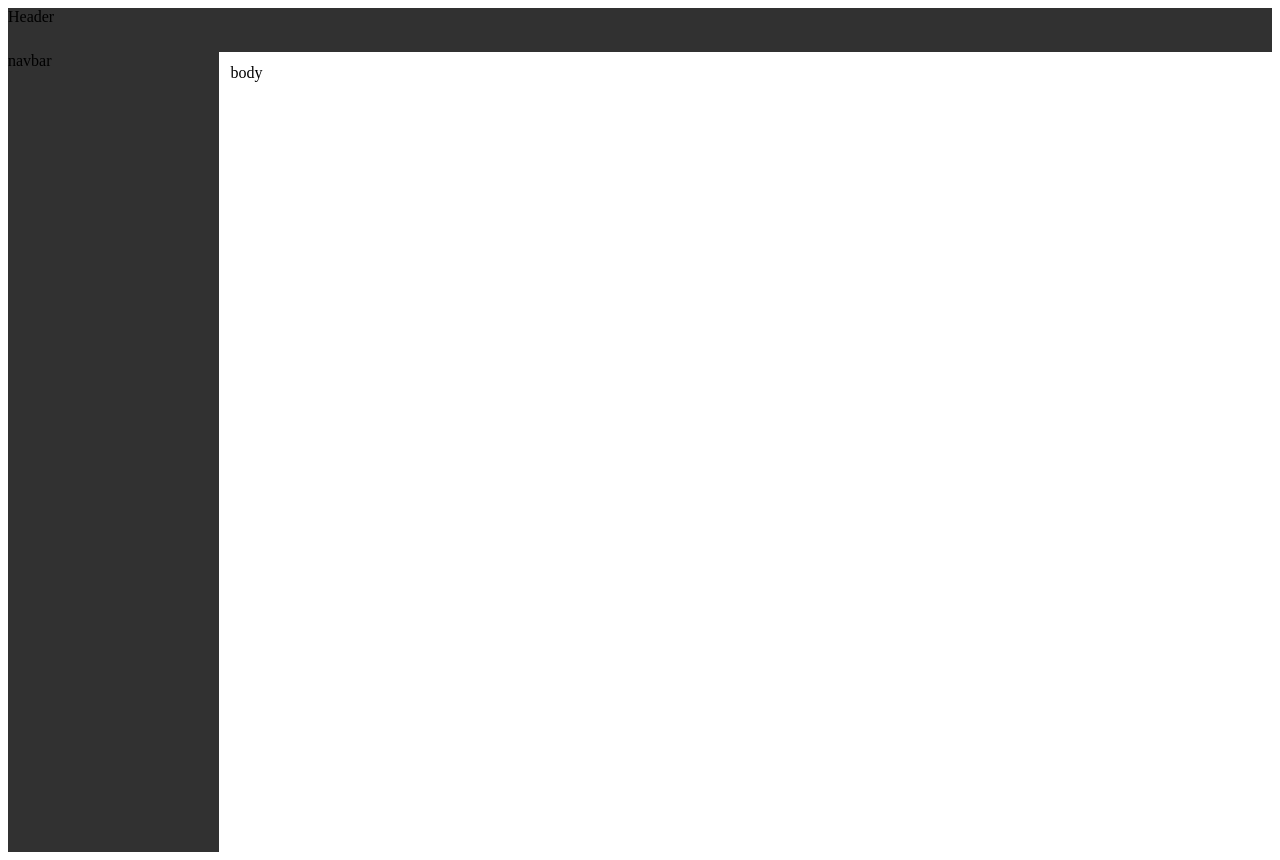
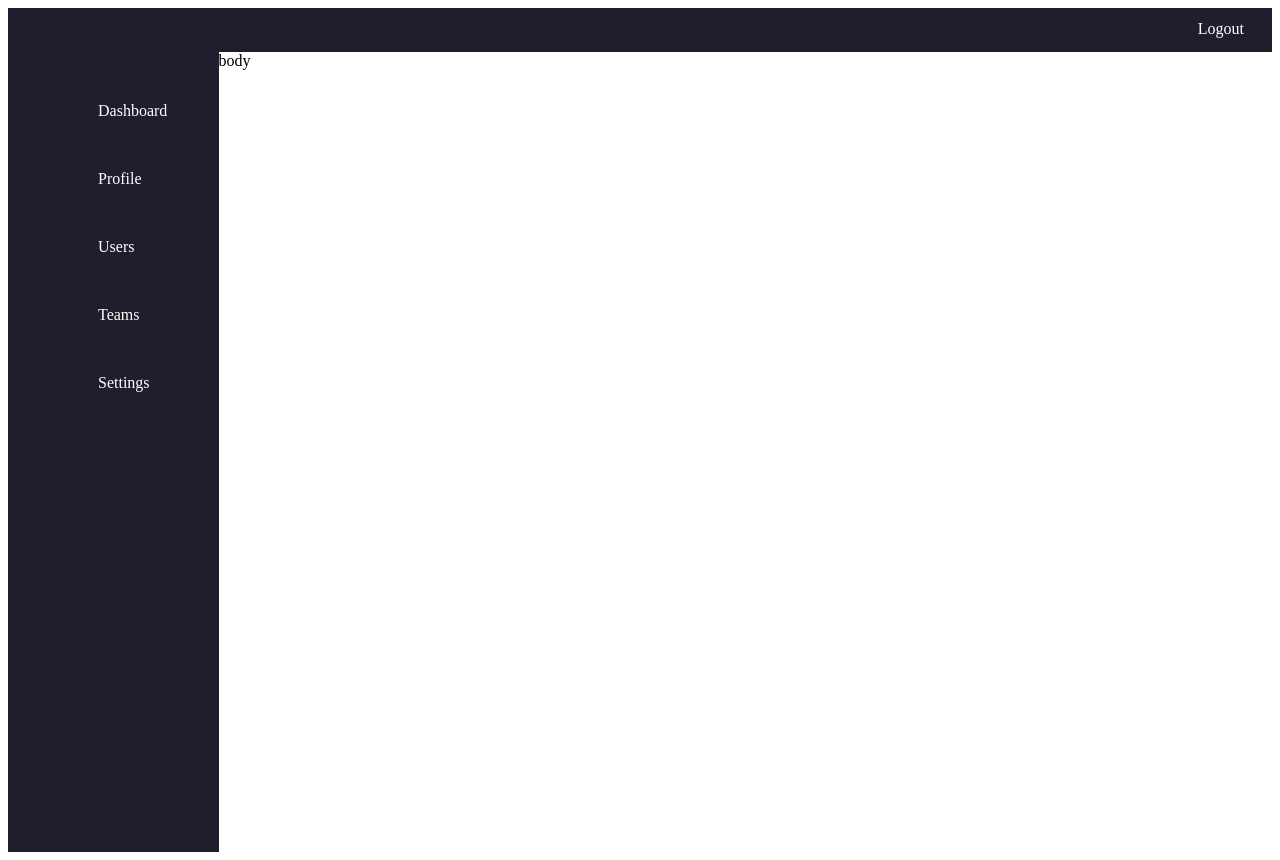
Before and after one commit to yashsonkar11/angular-ui-2, an Angular app: page / in a window 1280 px wide. Built offline with nearby package versions, Linux system fonts and the light colour scheme.

Commit message:
navbar and header

```diff
--- a/src/app/app.component.html
+++ b/src/app/app.component.html
@@ -21,10 +21,16 @@
 
   <div class="row">
       <div class="col-s-12 header" >
-          Header
+          <div class="logout">Logout</div>
        </div>
        <div class="col-s-2 navbar" >
-            navbar
+            <ul>
+              <li>Dashboard</li>
+              <li>Profile</li>
+              <li>Users</li>
+              <li>Teams</li>
+              <li>Settings</li>
+            </ul>
        </div>
        <div class="col-s-10 body" >
           body
--- a/src/app/app.component.scss
+++ b/src/app/app.component.scss
@@ -1,15 +1,29 @@
 .header{
-  background-color: rgba(45,45,45,0.98);
+  // background-color: rgba(45,45,45,0.98);
+  background-color: rgb(30, 30, 45);
   height: 44px;
 }
 
 .navbar{
-  background-color: rgba(45,45,45,0.98);
+  background-color: rgb(30, 30, 45);
   height: 100vh;
 }
 
 .body{
   height: 80vh;
-  // background-image: url(https://www.geeknoob.com/wp-content/uploads/Endgame-wallpapers-HD-Images-4K-Marvel-Studios-Avengers-Background.jpg);
-  border: 12px solid white;
 }
+
+ul{
+  list-style: none;
+}
+
+li{
+  color: #ffffff;
+  margin: 50px;
+}
+
+.logout{
+  color: #ffffff;
+  float: right;
+  margin: 12px 28px;
+}
```
